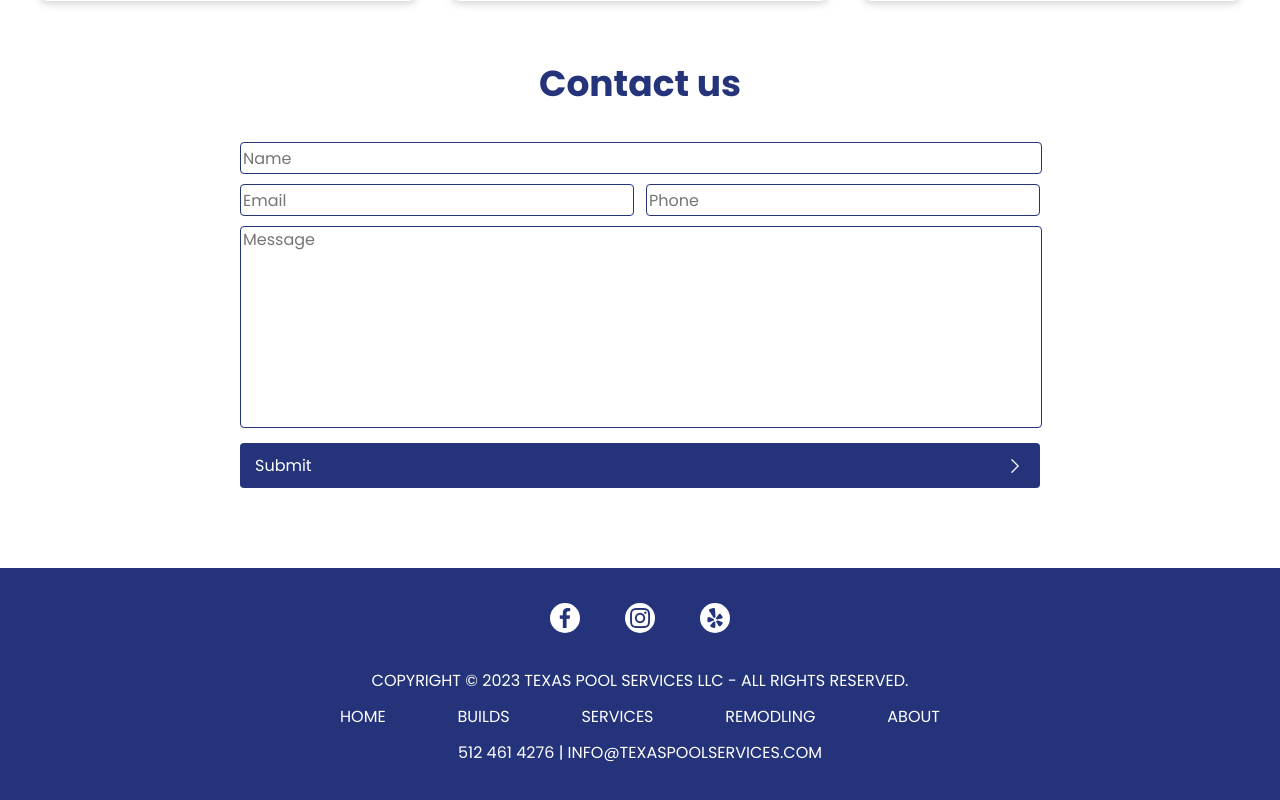
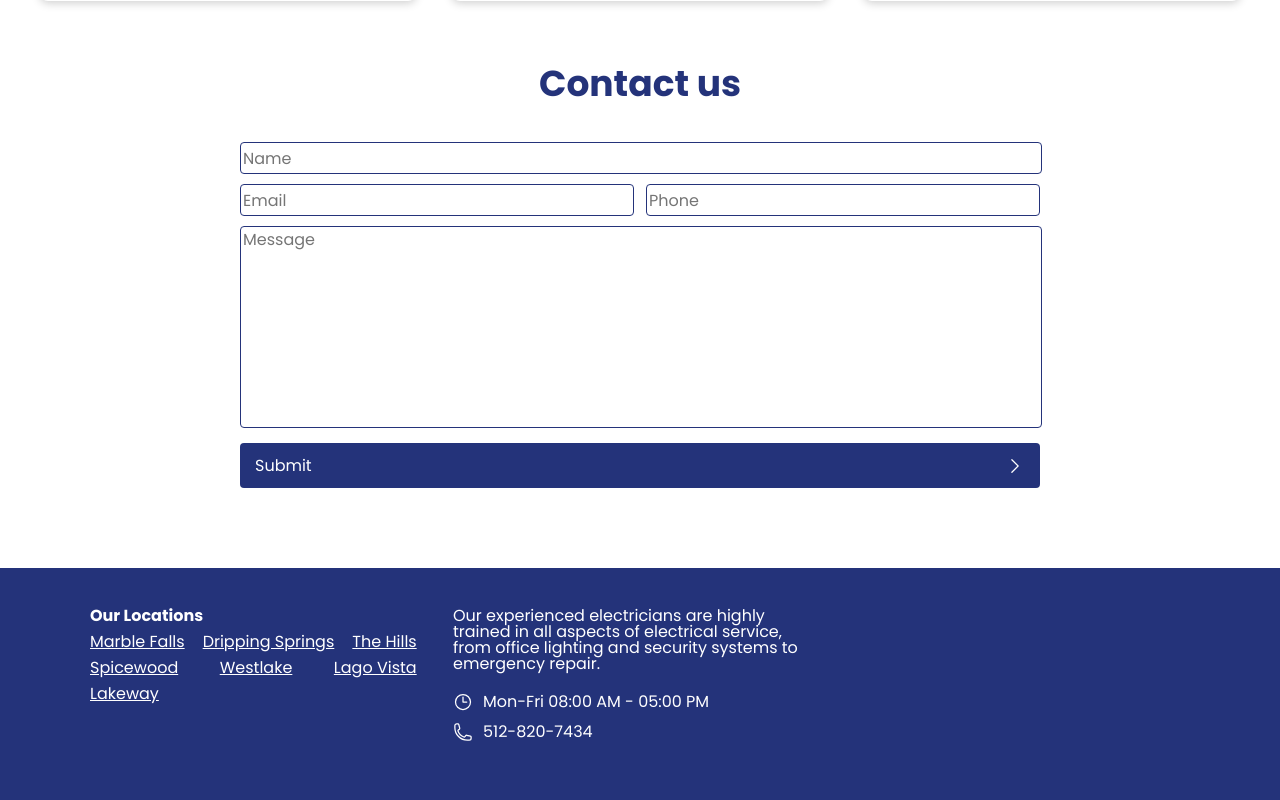
Before and after one commit to jawm17/TPS, a React (Create React App) app: page / in a window 1280 px wide. Shown: the part 3233-4033 px from the top of the page. Built offline with nearby package versions, Linux system fonts and the light colour scheme.

Commit message:
footer new

```diff
--- a/src/components/Footer.js
+++ b/src/components/Footer.js
@@ -1,4 +1,5 @@
 import React from "react";
+import logo from "../assets/TPS_logo.png";
 import f from "../assets/facebook.png";
 import i from "../assets/instagram.png";
 import y from "../assets/yelp.png";
@@ -9,42 +10,69 @@ export default function Footer() {
     return (
         <div id="footer">
             <div id="footerInner">
-                {/* <img src={logo}></img> */}
-                <div id="logoflex">
-                    <div id="logoFlexInner">
-                        <div className="footerLogoBtn">
-                            <img alt="facebook" className="footerLogoImg" src={f}></img>
+                <div className="footerSection">
+                    {/* <img src={logo} id="footerLogo"></img> */}
+                    <div id="footerTitle">
+                        Our Locations
+                    </div>
+                    <div className="locationGroup">
+                        <div className="footerLoc">
+                            Marble Falls
                         </div>
-                        <div className="footerLogoBtn">
-                            <img alt="instagram" className="footerLogoImg" src={i}></img>
+                        <div className="footerLoc">
+                          Dripping Springs
                         </div>
-                        <div className="footerLogoBtn">
-                            <img alt="yelp" className="footerLogoImg" src={y}></img>
+                        <div className="footerLoc">
+                            The Hills
+                        </div>
+                    </div>
+                    <div className="locationGroup">
+                        <div className="footerLoc">
+                            Spicewood
+                        </div>
+                        <div className="footerLoc">
+                        Westlake
+                        </div>
+                        <div className="footerLoc">
+                            Lago Vista
+                        </div>
+                    </div>
+                    <div className="footerLoc">
+                        Lakeway
+                    </div>
+                </div>
+                <div className="footerSection">
+                    <div id="footerDescription">
+                        Our experienced electricians are highly trained in all aspects of electrical service, from office lighting and security systems to emergency repair.
+                    </div>
+                    {/* <div className="footerStat">
+                        <svg id="footerIcon" xmlns="https://www.w3.org/2000/svg" fill="none" viewBox="0 0 24 24" stroke-width="1.5" stroke="currentColor" class="w-6 h-6">
+                            <path stroke-linecap="round" stroke-linejoin="round" d="M15 10.5a3 3 0 1 1-6 0 3 3 0 0 1 6 0Z" />
+                            <path stroke-linecap="round" stroke-linejoin="round" d="M19.5 10.5c0 7.142-7.5 11.25-7.5 11.25S4.5 17.642 4.5 10.5a7.5 7.5 0 1 1 15 0Z" />
+                        </svg>
+                        <div className="footerStatText">
+
+                        </div>
+                    </div> */}
+                    <div className="footerStat">
+                        <svg id="footerIcon" xmlns="https://www.w3.org/2000/svg" fill="none" viewBox="0 0 24 24" stroke-width="1.5" stroke="currentColor" class="w-6 h-6">
+                            <path stroke-linecap="round" stroke-linejoin="round" d="M12 6v6h4.5m4.5 0a9 9 0 1 1-18 0 9 9 0 0 1 18 0Z" />
+                        </svg>
+                        <div className="footerStatText">
+                            Mon-Fri 08:00 AM - 05:00 PM
+                        </div>
+                    </div>
+                    <div className="footerStat">
+                        <svg id="footerIcon" xmlns="https://www.w3.org/2000/svg" fill="none" viewBox="0 0 24 24" stroke-width="1.5" stroke="currentColor" class="w-6 h-6">
+                            <path stroke-linecap="round" stroke-linejoin="round" d="M2.25 6.75c0 8.284 6.716 15 15 15h2.25a2.25 2.25 0 0 0 2.25-2.25v-1.372c0-.516-.351-.966-.852-1.091l-4.423-1.106c-.44-.11-.902.055-1.173.417l-.97 1.293c-.282.376-.769.542-1.21.38a12.035 12.035 0 0 1-7.143-7.143c-.162-.441.004-.928.38-1.21l1.293-.97c.363-.271.527-.734.417-1.173L6.963 3.102a1.125 1.125 0 0 0-1.091-.852H4.5A2.25 2.25 0 0 0 2.25 4.5v2.25Z" />
+                        </svg>
+                        <div className="footerStatText">
+                            512-820-7434
                         </div>
                     </div>
                 </div>
-                <div id="footerText1">
-                    COPYRIGHT © 2023 TEXAS POOL SERVICES LLC - ALL RIGHTS RESERVED.
-                </div>
-                <div id="footerBtns">
-                    <div className="footerBtn">
-                        HOME
-                    </div>
-                    <div className="footerBtn">
-                        BUILDS
-                    </div>
-                    <div className="footerBtn">
-                        SERVICES
-                    </div>
-                    <div className="footerBtn">
-                        REMODLING
-                    </div>
-                    <div className="footerBtn">
-                        ABOUT
-                    </div>
-                </div>
-                <div id="footerText2">
-                    512 461 4276 | INFO@TEXASPOOLSERVICES.COM
+                <div className="footerSection">
+
                 </div>
             </div>
         </div>
--- a/src/components/styles/footerStyle.css
+++ b/src/components/styles/footerStyle.css
@@ -8,52 +8,60 @@
 }
 
 #footerInner {
-    max-width: 600px;
+    max-width: 1100px;
     width: 95%;
     color: white;
-    text-align: center;
+    /* text-align: center; */
+    display: flex;
+    align-items: center;
+    padding-top: 40px;
 }
 
-#footerBtns {
+.footerSection {
+    width: 33%;
+    height: 100%;
+    /* background-color: red; */
+}
+
+#footerLogo {
+    height: 100px;
+    width: 95%;
+    border-radius: 8px;
+    object-fit: cover;
+    background-color: white;
+}
+
+#footerTitle {
+    font-weight: bold;
+    margin-bottom: 10px;
+}
+
+.locationGroup {
     display: flex;
-    align-items: center;
+    width: 90%;
     justify-content: space-between;
-    margin-top: 20px;
+    margin-bottom: 10px;
+}
+
+.footerLoc {
+    text-decoration: underline;
     cursor: pointer;
 }
 
-#footerText1 {
-    margin-top: 40px;
+#footerDescription {
+    margin-bottom: 20px;
 }
 
-#footerText2 {
-    margin-top: 20px;
-}
-
-#logoflex {
+.footerStat {
+    margin-top: 10px;
     display: flex;
-    align-items: center;
-    margin-top: 35px;
-    justify-content: center;
-}
-
-#logoFlexInner {
-    display: flex;
-    justify-content: space-between;
-    align-items: center;
-    width: 180px;
-}
-
-.footerLogoBtn {
-    width: 30px;
-    height: 30px;
-    border-radius: 50%;
-    background-color: white;
-    display: flex;
-    justify-content: center;
     align-items: center;
 }
 
-.footerLogoImg {
+#footerIcon {
     width: 20px;
 }
+
+.footerStatText {
+    margin-left: 10px;
+}
```
